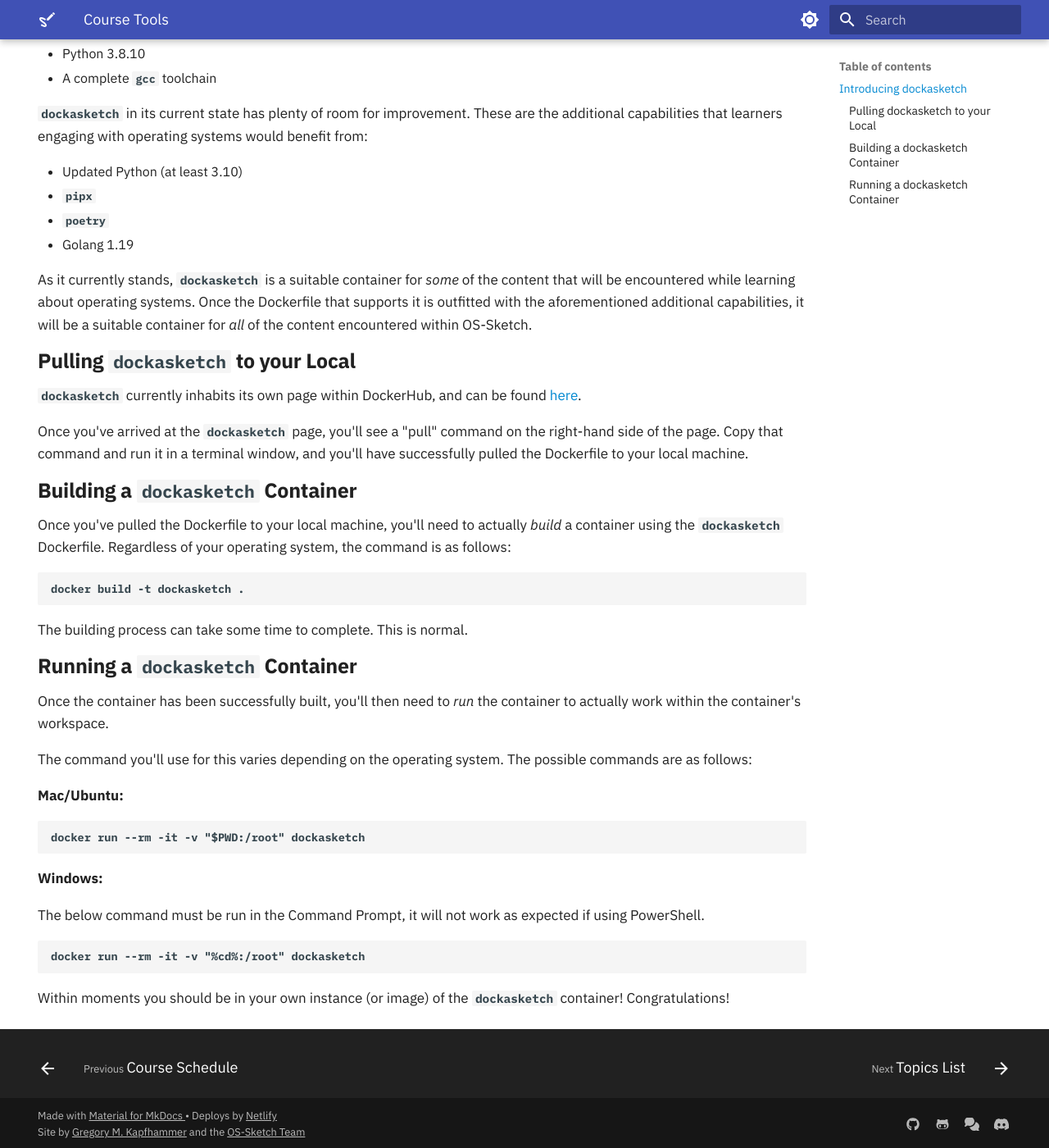
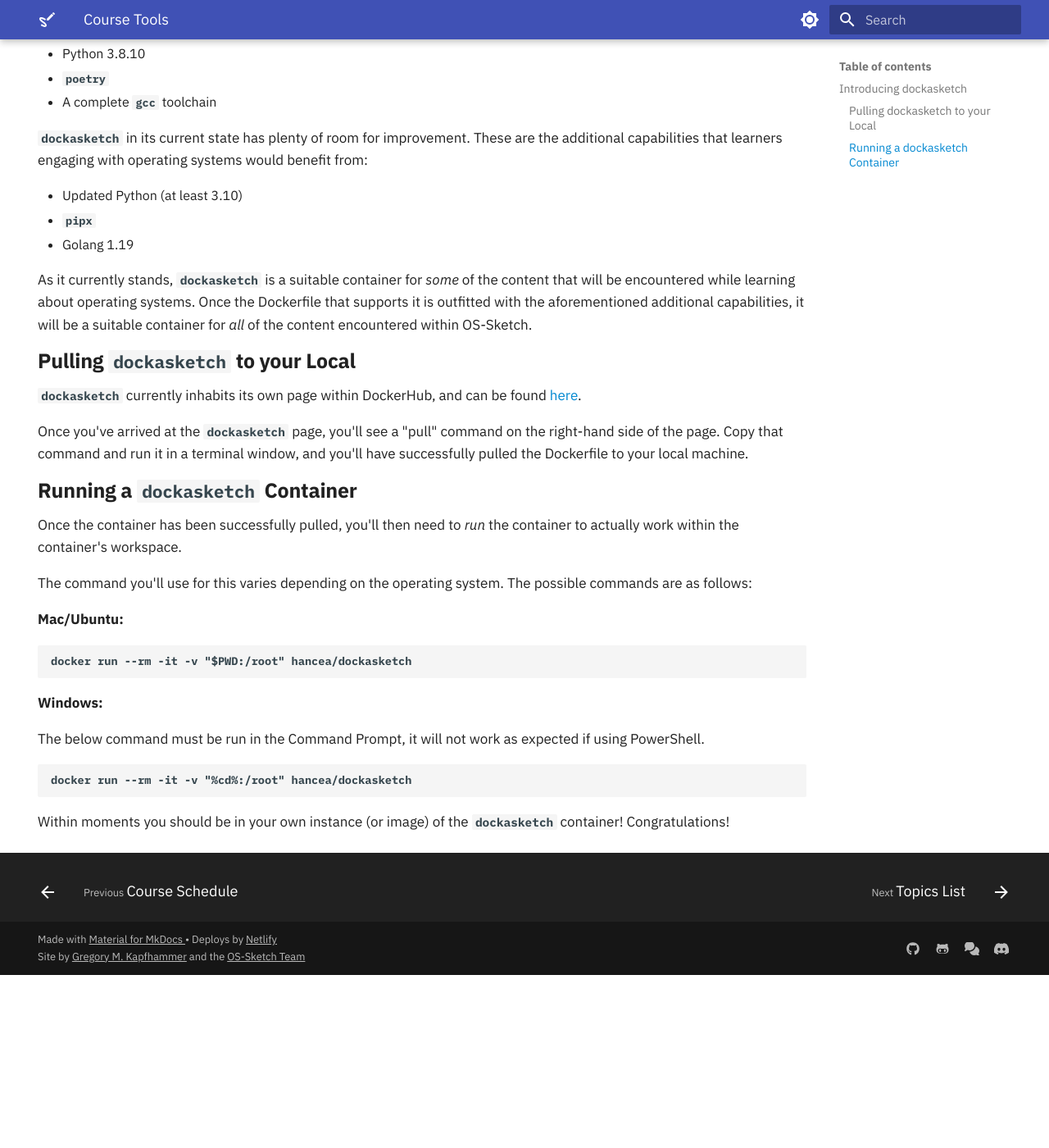
Before and after one commit to OS-Sketch/www.os-sketch.com, an MkDocs documentation site: the page built from docs/operating-systems/course-tools.md, in a window 1280 px wide and 1400 px high, scrolled down 380 px. Shown: the whole window at 82% size. Built offline with MkDocs 1.6.1 and Material for MkDocs 9.7.7, drawn with Linux system fonts in a browser that asks for light colours; after the commit the page ends 1569 px from its top, so only the background shows below that.

Commit message:
fix: remove build instructions, update run command

````diff
--- a/docs/operating-systems/course-tools.md
+++ b/docs/operating-systems/course-tools.md
@@ -45,23 +45,9 @@ Copy that command and run it in a terminal window,
 and you'll have successfully pulled the Dockerfile
 to your local machine.
 
-### Building a `dockasketch` Container
-
-Once you've pulled the Dockerfile to your local machine,
-you'll need to actually *build* a container using
-the `dockasketch` Dockerfile. Regardless of your
-operating system, the command is as follows:
-
-```
-docker build -t dockasketch .
-```
-
-The building process can take some time to complete.
-This is normal.
-
 ### Running a `dockasketch` Container
 
-Once the container has been successfully built,
+Once the container has been successfully pulled,
 you'll then need to *run* the container to actually
 work within the container's workspace.
 
@@ -72,7 +58,7 @@ follows:
 **Mac/Ubuntu:**
 
 ```
-docker run --rm -it -v "$PWD:/root" dockasketch
+docker run --rm -it -v "$PWD:/root" hancea/dockasketch
 ```
 
 **Windows:**
@@ -81,7 +67,7 @@ The below command must be run in the Command Prompt,
 it will not work as expected if using PowerShell.
 
 ```
-docker run --rm -it -v "%cd%:/root" dockasketch
+docker run --rm -it -v "%cd%:/root" hancea/dockasketch
 ```
 
 Within moments you should be in your own instance
````
Also changed, not shown: other parts of docs/operating-systems/course-tools.md (+1 -1 lines).
